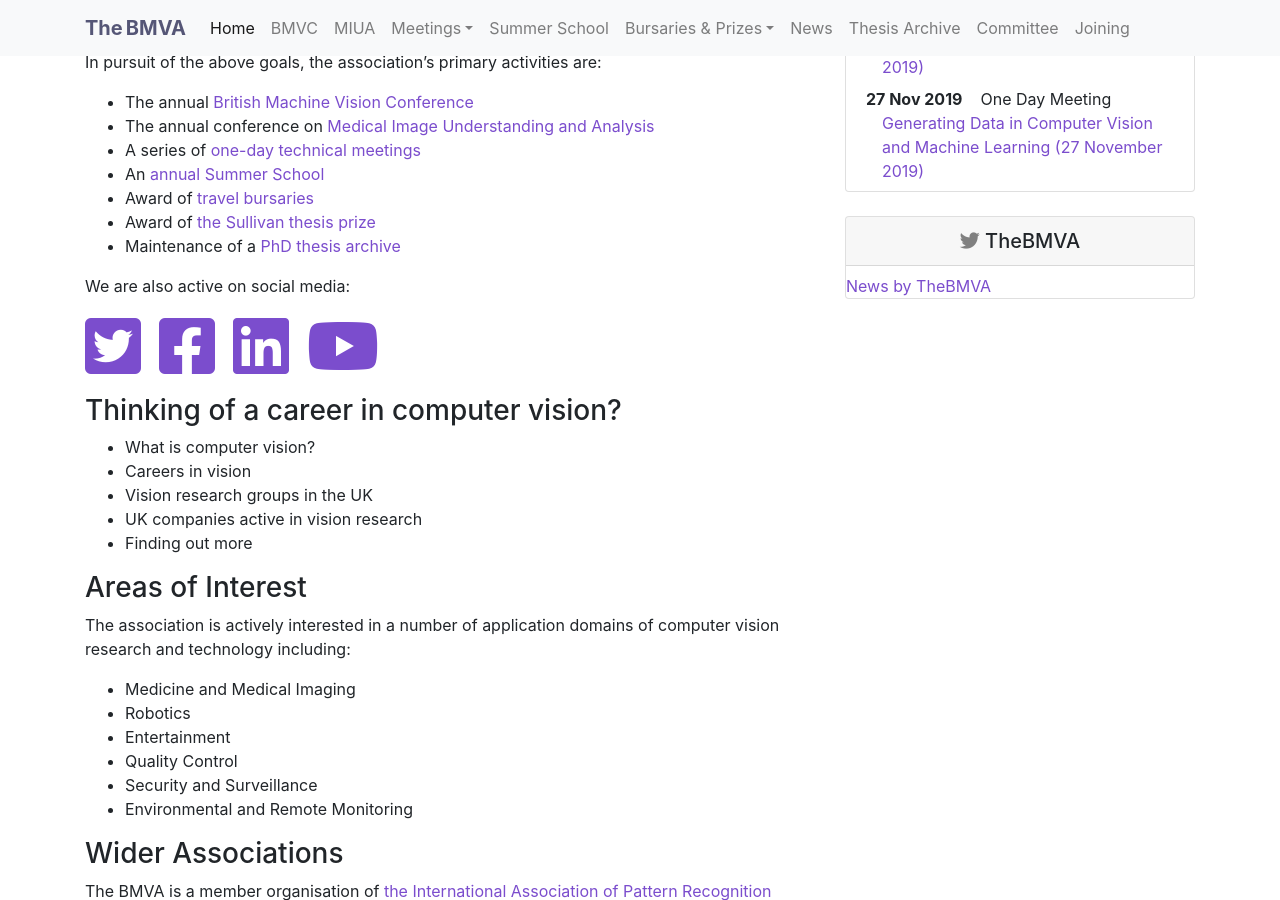
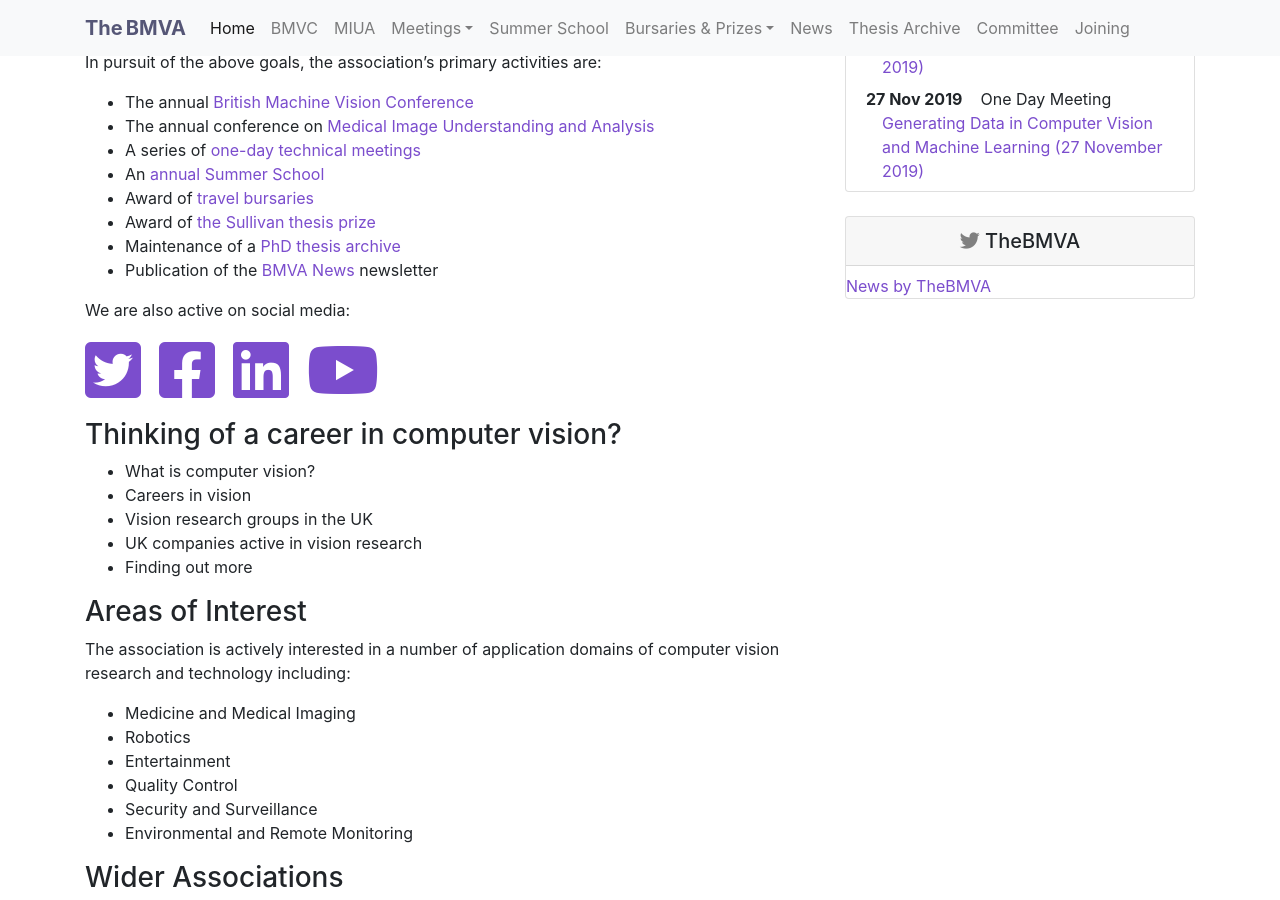
Before and after one commit to BritishMachineVisionAssociation/BMVC2021, a Jekyll site: the page built from index.md, in a window 1280 px wide and 900 px high, scrolled down 453 px. Built offline with Jekyll 4.4.1, drawn with Linux system fonts in a browser that asks for light colours; nearby versions of some CDN libraries; comment, search, counter and statistics services are not loaded.

Commit message:
Added bmva news to index.

```diff
--- a/index.md
+++ b/index.md
@@ -30,6 +30,7 @@
 + Award of [travel bursaries]({{ site.baseurl }}/bursaries/travel-bursaries)
 + Award of [the Sullivan thesis prize]({{ site.baseurl }}/bursaries/sullivan-prize)
 + Maintenance of a [PhD thesis archive]({{ site.baseurl }}/theses)
++ Publication of the [BMVA News]({{ site.baseurl }}/bmva-news) newsletter
 
 <!-- + Publication of the [_Annals of the BMVA_](annals/index.html)-->
 
```
